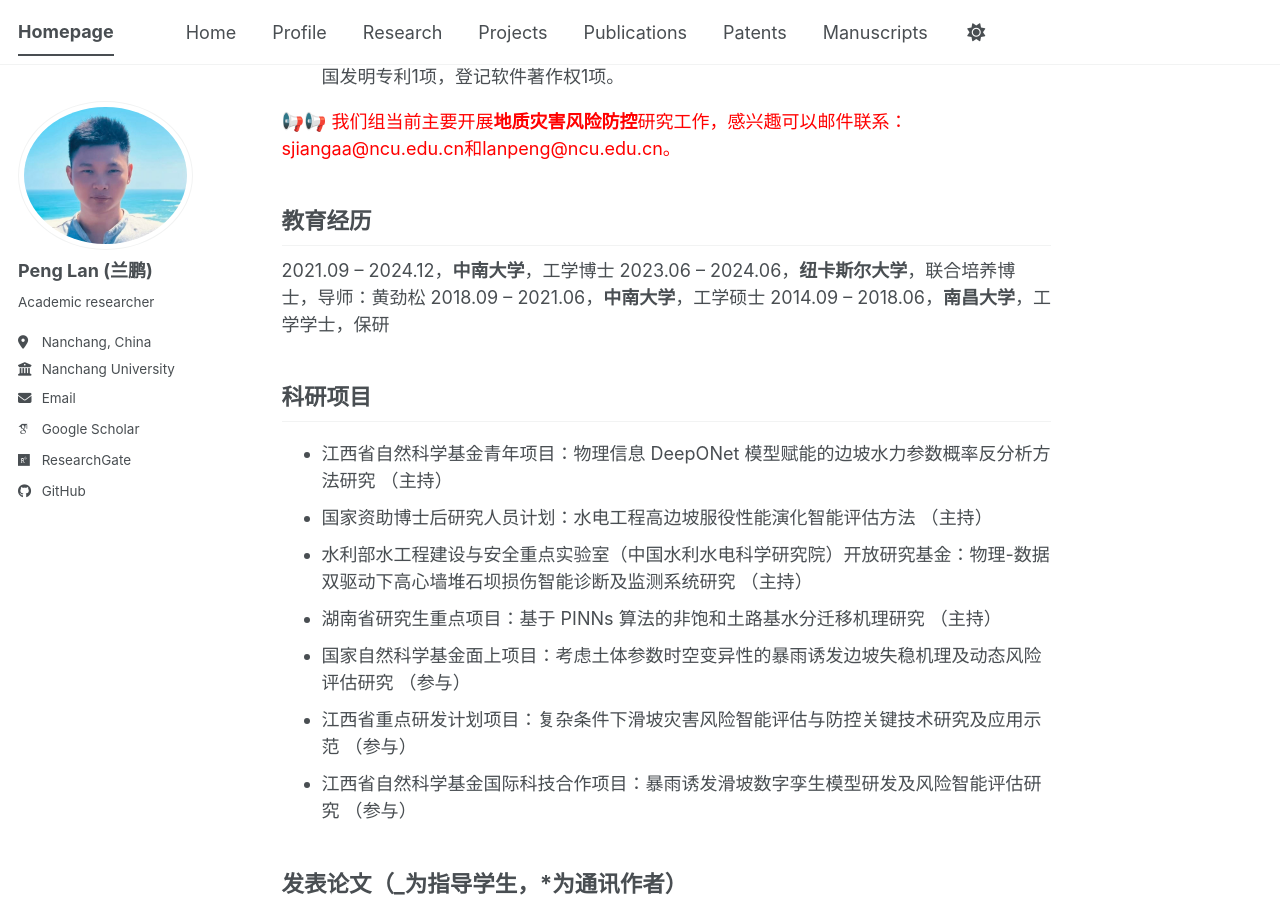
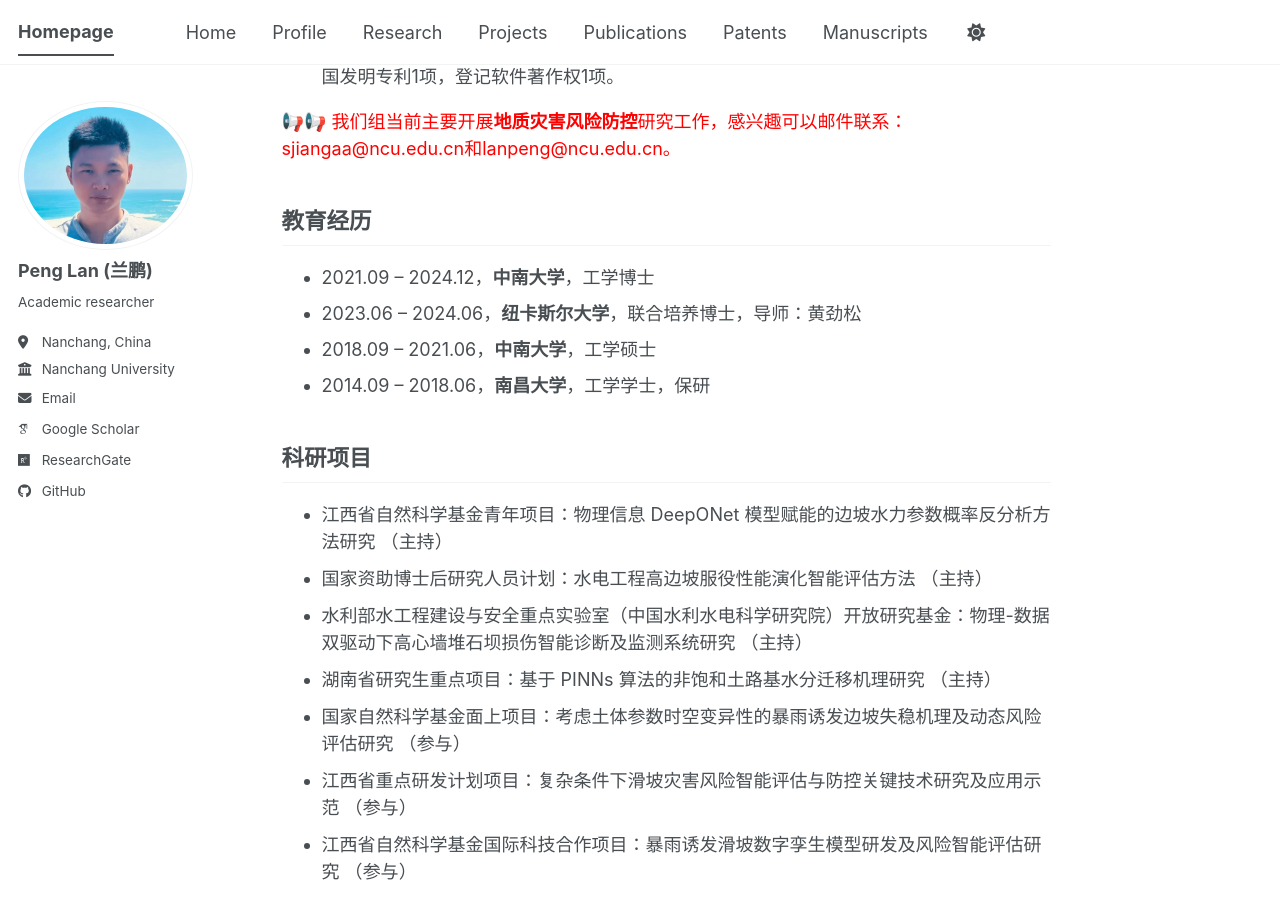
Before and after one commit to LanPeng-94/LanPeng-94.github.io, a Jekyll site: the page built from _pages/about.md, in a window 1280 px wide and 900 px high, scrolled down 651 px. Built offline with Jekyll 4.4.1, drawn with Linux system fonts in a browser that asks for light colours; some web fonts are replaced; a script bundle is joined from its source files by our own code; library files that are not in the unit come from our copies.

Commit message:
Update homepage education formatting

```diff
--- a/_pages/about.md
+++ b/_pages/about.md
@@ -31,10 +31,10 @@ redirect_from:
 
 ## 教育经历
 
-2021.09 – 2024.12，**中南大学**，工学博士
-2023.06 – 2024.06，**纽卡斯尔大学**，联合培养博士，导师：黄劲松
-2018.09 – 2021.06，**中南大学**，工学硕士
-2014.09 – 2018.06，**南昌大学**，工学学士，保研
+- 2021.09 – 2024.12，**中南大学**，工学博士
+- 2023.06 – 2024.06，**纽卡斯尔大学**，联合培养博士，导师：黄劲松
+- 2018.09 – 2021.06，**中南大学**，工学硕士
+- 2014.09 – 2018.06，**南昌大学**，工学学士，保研
 
 
 <a id="projects"></a>
```
